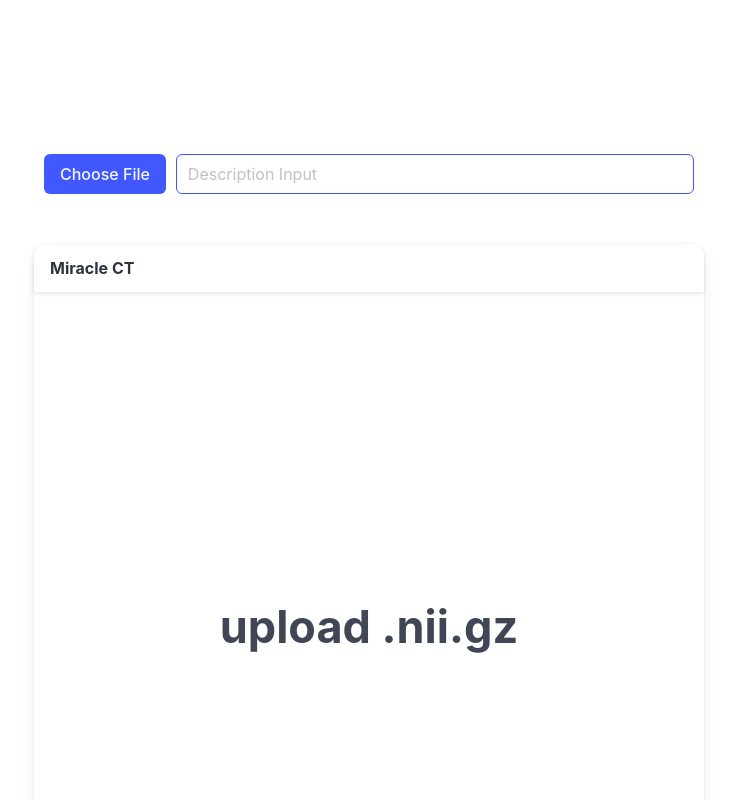
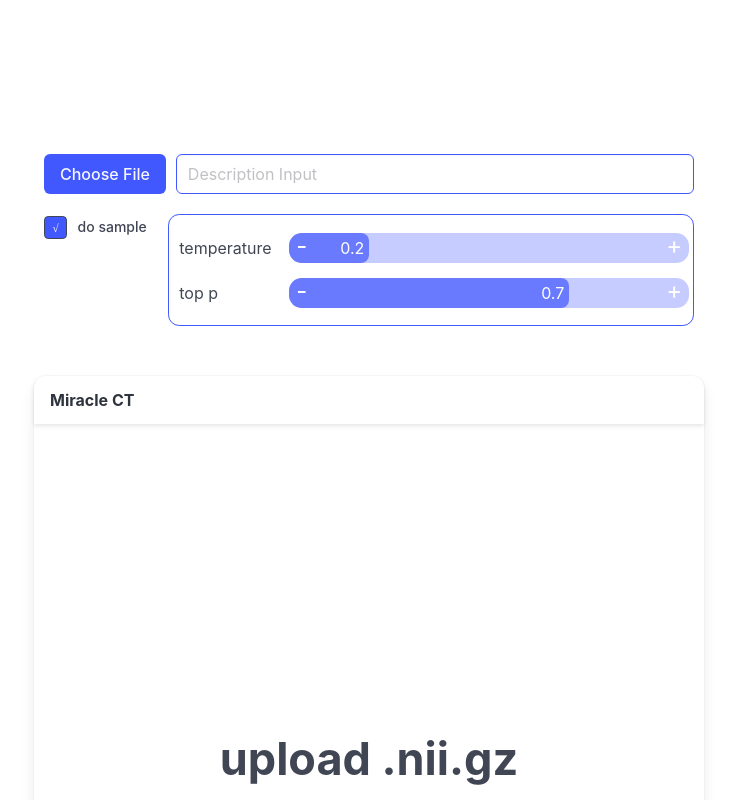
Before and after one commit to ShareMiracle/MiracleCTWebFE, a Vue app: page / in a window 1280 px wide. Shown: the top 800 px of the page, without its empty margins (271-1008 px from the left). Built offline with nearby package versions, Linux system fonts and the light colour scheme.

Commit message:
增加 do_sample, temperature 和 top_p

```diff
--- a/public/index.html
+++ b/public/index.html
@@ -5,7 +5,7 @@
     <meta charset="utf-8">
     <meta http-equiv="X-UA-Compatible" content="IE=edge">
     <meta name="viewport" content="width=device-width,initial-scale=1.0">
-    <link rel="icon" href="<%= BASE_URL %>favicon.ico">
+    <link rel="icon" href="<%= BASE_URL %>miracle-logo-black.png">
     <title>
         <%= htmlWebpackPlugin.options.title %>
     </title>
--- a/src/App.vue
+++ b/src/App.vue
@@ -17,7 +17,44 @@
                 />
             </div>
 
-            <p id="fileName"></p>
+            <div class="setting">
+                <div class="do-sample">
+                    <input type="checkbox" id="do-sample" v-model="doSample">
+                    <label for="do-sample">do sample</label>
+                </div>
+                <div v-show="doSample" class="setting-slider-container">
+                    <div class="slider-item">
+                        <span>temperature</span>
+                        <div>
+                            <KSlider
+                                v-model="temperature"
+                                :min="0"
+                                :max="1"
+                                height="30px"
+                                :step="0.1"
+                                :sliderColor="'rgba(66, 88, 255, 0.3)'"
+                                :sliderBarColor="'rgba(66, 88, 255, 0.7)'"
+                                :formatTooltip="(v) => v"
+                            />
+                        </div>
+                    </div>
+                    <div class="slider-item">
+                        <span>top p</span>
+                        <div>
+                        <KSlider
+                            v-model="topP"
+                            :min="0"
+                            :max="1"
+                            height="30px"
+                            :step="0.1"
+                            :sliderColor="'rgba(66, 88, 255, 0.3)'"
+                            :sliderBarColor="'rgba(66, 88, 255, 0.7)'"
+                            :formatTooltip="(v) => v"
+                        />
+                       </div>
+                    </div>
+                </div>
+            </div>
 
             <div class="notification is-link" v-show="notification.show">
                 <button class="delete" @click="notification.show = false"></button>
@@ -49,6 +86,7 @@
             </div>
             <div class="card-content">
                 <div class="content">
+                    <span :class="isloading ? 'loader': 'finish-loader '"></span>
                     <div id="text-content">{{ textResult }}</div>
                 </div>
             </div>
@@ -63,6 +101,7 @@
 <script setup lang="ts">
 import { onMounted, reactive, ref } from 'vue';
 import * as nifti from '@/hook/nifti';
+import KSlider from './components/KSlider.vue';
 
 const textResult = ref('');
 const userInputText = ref('');
@@ -71,7 +110,13 @@ const notification = reactive({
     content: ''
 });
 let userFile: File | undefined = undefined;
+
+const isloading = ref(false);
 const uploaded = ref(false);
+
+const doSample = ref(true);
+const temperature = ref(0.2);
+const topP = ref(0.7);
 
 onMounted(async () => {
     textResult.value = 'Untitled CT Detection';
@@ -123,10 +168,14 @@ async function uploadNiigz() {
     }
 
     notification.show = false;
+    isloading.value = true;
 
     const form = new FormData();
     form.append('file', userFile);
     form.append('text', userText);
+    form.append('do_sample', doSample.value + '');
+    form.append('temperature', temperature.value + '');
+    form.append('top_p', topP.value + '');
 
     textResult.value = 'Please waiting ...';
     const response = await fetch('http://bacteria.tech:6004/upload', {
@@ -136,14 +185,15 @@ async function uploadNiigz() {
             'Content-Type': 'multipart/form-data'
         }
     });
-    const resJson = await response.json();
-    if (resJson) {
+    try {
+        const resJson = await response.json();
         const data = resJson.data;
         const message = data.message;
         textResult.value = message;
-    } else {
-        console.log('fail fetch');
+    } catch (error) {
+        console.log('fail to fetch, reason:', error);
     }
+    isloading.value = false;
 }
 
 async function deleteNiigz() {
@@ -158,6 +208,8 @@ async function deleteNiigz() {
 <style>
 :root {
     --miracle-display-width: 670px;
+    --main-color: var(--bulma-link);
+    --font-main-color: var(--bulma-body-color);
 }
 
 .app-container {
@@ -217,5 +269,72 @@ async function deleteNiigz() {
     width: var(--miracle-display-width);
 }
 
+.content {
+    display: flex;
+    align-items: center;
+}
 
+.loader {
+  border: 5px solid var(--bulma-body-color);
+  border-top: 5px solid var(--bulma-link);
+  border-radius: 50%; /* 圆形 */
+  width: 30px;
+  height: 30px;
+  animation: spin 2s linear infinite; /* 应用旋转动画 */
+  margin-right: 20px;
+}
+
+.finish-loader {
+    border: 5px solid var(--bulma-link);
+    border-radius: 50%; /* 圆形 */
+    width: 30px;
+    height: 30px;
+    margin-right: 20px;
+}
+
+.slider-item {
+    display: flex;
+    justify-content: left;
+    align-items: center;
+    height: 45px;
+}
+
+.slider-item > span {
+    margin-left: 10px;
+    margin-right: 10px;
+    width: 100px;
+}
+
+
+.setting {
+    padding: 10px;
+    user-select: none;
+    display: flex;
+}
+
+
+
+.do-sample {
+    width: 130px;
+}
+
+.setting-slider-container {
+    width: 550px;
+    display: flex;
+    flex-direction: column;
+    align-items: left;
+    border: 1px solid var(--main-color);
+    padding-top: 10px;
+    padding-bottom: 10px;
+    border-radius: .7em;
+}
+
+.slider-item > div {
+    width: 400px;
+}
+
+@keyframes spin {
+  0% { transform: rotate(0deg); }
+  100% { transform: rotate(360deg); }
+}
 </style>
--- /dev/null
+++ b/src/assets/main.css
@@ -0,0 +1,230 @@
+input[type="checkbox"]:checked {
+    content: "";
+    background-color: #037df3;
+    border-color: #037df3;
+    background-color: #037df3;
+}
+
+
+input[type="checkbox"],
+input[type="radio"] {
+    -moz-appearance: none;
+    -webkit-appearance: none;
+    -ms-appearance: none;
+    appearance: none;
+    display: block;
+    float: left;
+    margin-right: -2em;
+    opacity: 0;
+    width: 1em;
+    z-index: -1;
+}
+
+input[type="checkbox"]+label,
+input[type="radio"]+label {
+    text-decoration: none;
+    cursor: pointer;
+    display: inline-block;
+    font-size: 14px;
+    font-weight: 500;
+    padding-left: 2.4em;
+    padding-right: 0.75em;
+    position: relative;
+}
+
+input[type="checkbox"]+label:before,
+input[type="radio"]+label:before {
+    -moz-osx-font-smoothing: grayscale;
+    -webkit-font-smoothing: antialiased;
+    display: inline-block;
+    font-style: normal;
+    font-variant: normal;
+    text-rendering: auto;
+    line-height: 1;
+    text-transform: none !important;
+    font-family: 'Font Awesome 5 Free';
+    font-weight: 900;
+}
+
+input[type="checkbox"]+label:before,
+input[type="radio"]+label:before {
+    background: #ffffff;
+    border-radius: 0.375em;
+    border: solid 1px rgba(210, 215, 217, 0.75);
+    content: '';
+    display: inline-block;
+    font-size: 0.8em;
+    height: 2.0625em;
+    left: 0;
+    line-height: 2.0625em;
+    position: absolute;
+    text-align: center;
+    top: 0;
+    width: 2.0625em;
+}
+
+input[type="checkbox"]:checked+label:before,
+input[type="radio"]:checked+label:before {
+    background: var(--main-color);
+    border-color: var(--font-main-color);
+    color: #ffffff;
+    font-family: "iconfont";
+    content: "√";
+}
+
+input[type="checkbox"]:focus+label:before,
+input[type="radio"]:focus+label:before {
+    border-color: var(--main-color);
+    box-shadow: 0 0 0 1px var(--main-color);
+}
+
+input[type="checkbox"]+label:before {
+    border-radius: 0.375em;
+}
+
+.main-fade-enter-from,
+.main-fade-leave-to {
+    opacity: 0;
+}
+.main-fade-enter-to,
+.main-fade-leave-from {
+    opacity: 1;
+}
+.main-fade-enter-active,
+.main-fade-leave-active {
+    transition: opacity var(--main-during);
+    -moz-transition: opacity var(--main-during);
+    -webkit-transition: opacity var(--main-during);
+}
+
+.slide-enter-active,
+.slide-leave-active {
+    transition: var(--animation-5s);
+    -moz-transition: var(--animation-5s);
+    -webkit-transition: var(--animation-5s);
+}
+.slide-enter-from {
+    position: relative;
+    transform: translateY(-100px);
+    opacity: 0%;
+}
+.slide-leave-to {
+    transform: translateY(100px);
+    opacity: 0%;
+}
+
+
+.slide-down-enter-active,
+.slide-down-leave-active {
+    transition: var(--animation-5s);
+    -moz-transition: var(--animation-5s);
+    -webkit-transition: var(--animation-5s);
+}
+.slide-down-enter-from {
+    position: relative;
+    transform: translateX(-100px);
+    opacity: 0%;
+}
+.slide-down-leave-to {
+    transform: translateX(-100px);
+    opacity: 0%;
+}
+
+.slide-right-enter-active,
+.slide-right-leave-active {
+    transition: var(--animation-5s);
+    -moz-transition: var(--animation-5s);
+    -webkit-transition: var(--animation-5s);
+}
+.slide-right-enter-from {
+    position: relative;
+    transform: translateX(100px);
+    opacity: 0%;
+}
+.slide-right-leave-to {
+    transform: translateX(100px);
+    opacity: 0%;
+}
+
+.slide-up-enter-active,
+.slide-up-leave-active {
+    transition: var(--animation-5s);
+    -moz-transition: var(--animation-5s);
+    -webkit-transition: var(--animation-5s);
+}
+.slide-up-enter-from {
+    position: relative;
+    transform: translateY(-100px);
+    opacity: 0%;
+}
+.slide-up-leave-to {
+    transform: translateY(-100px);
+    opacity: 0%;
+}
+
+.slide-fade-enter-active,
+.slide-fade-leave-active {
+    transition: var(--animation-5s);
+    -moz-transition: var(--animation-5s);
+    -webkit-transition: var(--animation-5s);
+}
+.slide-fade-enter-from {
+    position: relative;
+    transform: translateX(-100%);
+    opacity: 0%;
+}
+.slide-fade-leave-to {
+    transform: translateX(-100%);
+    opacity: 0%;
+}
+
+
+.collapse-enter-active,
+.collapse-leave-active {
+    transition: var(--animation-3s);
+    -moz-transition: var(--animation-3s);
+    -webkit-transition: var(--animation-3s);
+}
+.collapse-enter-from {
+    position: relative;
+    transform: scaleY(0);
+    opacity: 0%;
+}
+.collapse-leave-to {
+    transform: scaleY(0);
+    opacity: 0%;
+}
+
+.collapse-from-top-enter-active,
+.collapse-from-top-leave-active {
+    transition: var(--animation-3s);
+    -moz-transition: var(--animation-3s);
+    -webkit-transition: var(--animation-3s);
+}
+
+.collapse-from-top-enter-from {
+    transform: scaleY(0);
+    transform-origin: center top;
+    opacity: 0%;
+}
+.collapse-from-top-leave-to {
+    transform: scaleY(0);
+    transform-origin: center top;
+    opacity: 0%;
+}
+
+@keyframes typing {
+    from { width: 0; }
+    to { width: 35em; }
+}
+@keyframes blink-caret {
+    from, to { box-shadow: #B352FF 2px 0 0 0 transparent; }
+    50% { box-shadow: #B352FF 3px 0 0 0; }
+}
+
+@keyframes word-jump {
+    0% { transform: translateY(0); }
+    20% { transform: translateY(-5px); }
+    80% { transform: translateY(2px); }
+    100% { transform: translateY(0px); }
+}
--- a/src/components/KSlider.vue
+++ b/src/components/KSlider.vue
@@ -55,8 +55,8 @@ export default {
             default: 1
         },
         height: {
-            type: Number,
-            default: 20
+            type: String,
+            default: '20px'
         },
         sliderColor: {
             type: String,
@@ -77,16 +77,17 @@ export default {
     },
     emits: ['update:modelValue'],
     setup(props, ctx) {
+
         const slider = reactive({
             pressed: false,
             element: null,
             width: 0,
             cursor: 'grab',
             transition: 'unset',
-            showFormatText: false,
+            showFormatText: true,
             formatText: '',
             hideFormatText: debounce(() => {
-                slider.showFormatText = false;
+                // slider.showFormatText = false;
             }, 2000),
             grids: []
         });
@@ -227,6 +228,12 @@ export default {
                 slider.transition = '.35s ease';
                 update(event);
             }
+
+            const formatValue = props.formatTooltip(props.modelValue);
+            if (formatValue !== undefined) {
+                slider.formatText = formatValue;
+                slider.showFormatText = true;
+            }
         });
 
         onUnmounted(() => {
@@ -266,6 +273,7 @@ export default {
     color: white;
     height: 100%;
     position: absolute;
+    top: -5%;
     left: 7px;
     display: flex;
     align-items: center;
@@ -278,6 +286,7 @@ export default {
     color: white;
     height: 100%;
     position: absolute;
+    top: -5%;
     right: 7px;
     display: flex;
     align-items: center;
```
Also changed, not shown: src/main.ts (+5 -3 lines), public/miracle-logo-black.png (added), src/assets/logo.png (deleted).
